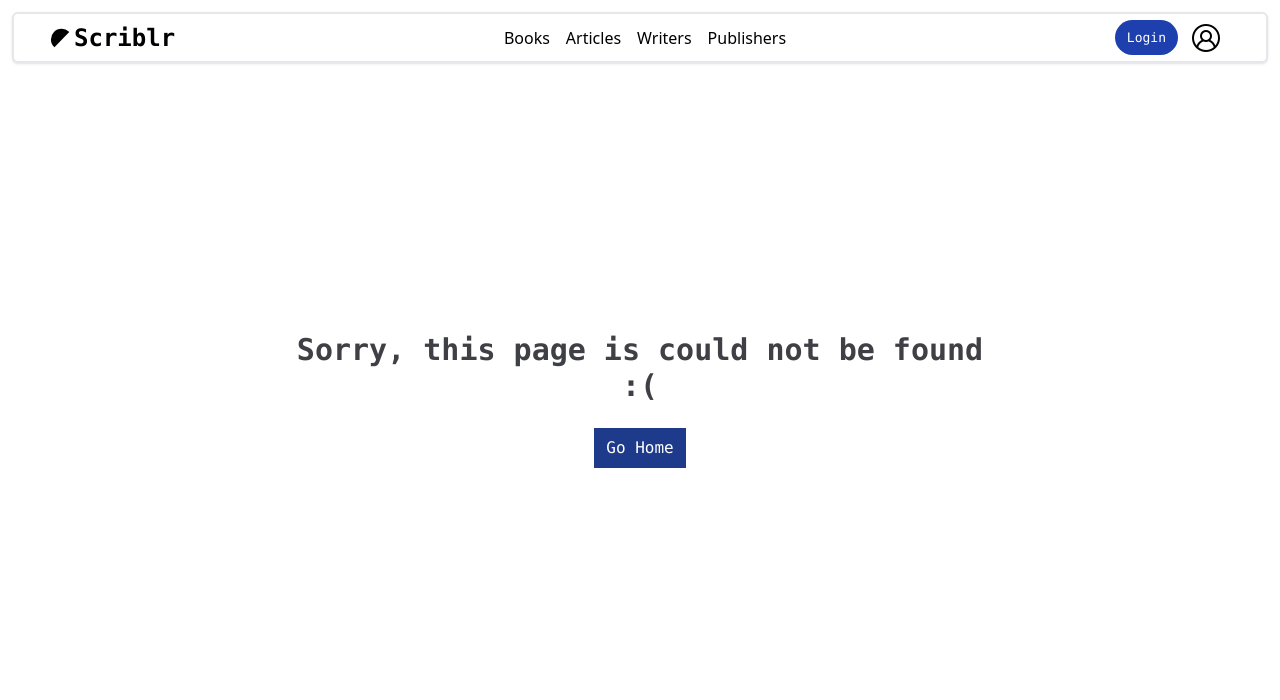
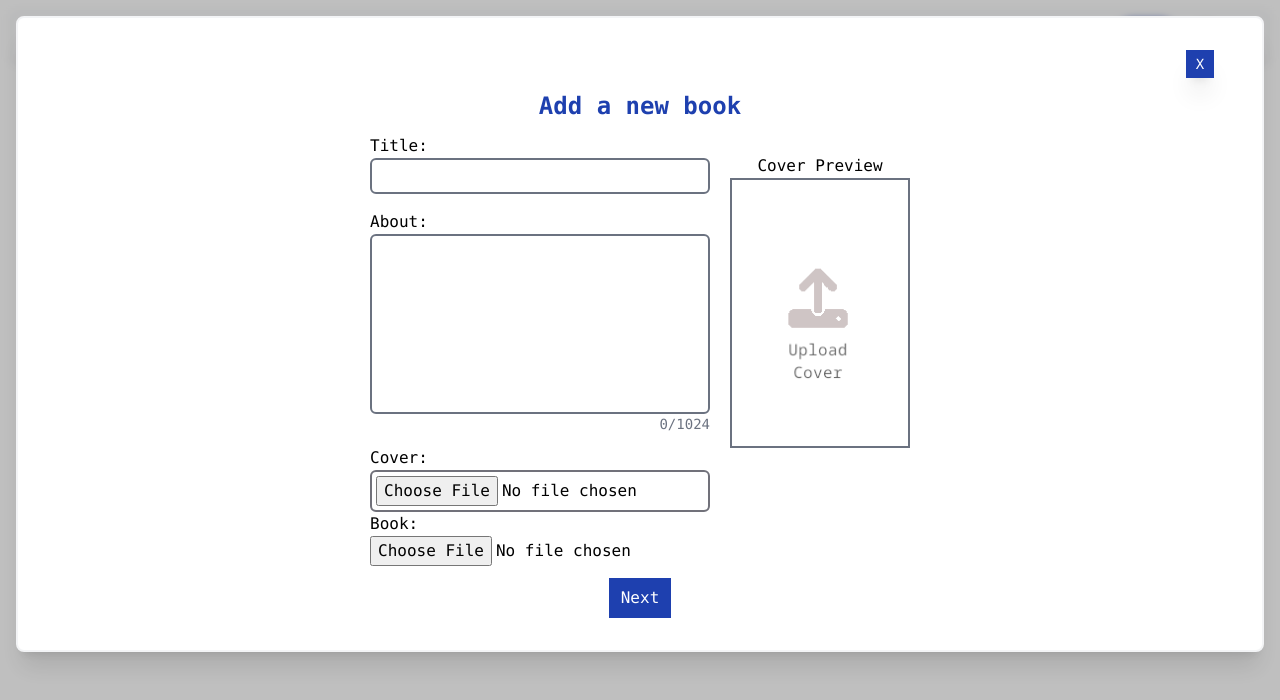
Before and after one commit to Kim-Tsok/scriblr-legacy, a React (Vite) app in the folder frontend/: page /create/books in a window 1280 px wide. Shown: the top 700 px of the page. Built offline with nearby package versions, Linux system fonts and the light colour scheme; no server answers.

Commit message:
Modified things

```diff
--- a/frontend/src/Pages/App.jsx
+++ b/frontend/src/Pages/App.jsx
@@ -61,6 +61,7 @@ export default function App() {
           <Route path="/termsofservice" element={<TermsOfService />} />
           <Route path="/:id/*" element={<NotFound />} />
           <Route path="/create" element={<CreateContent />} />
+          <Route path="/create/books" element={<ContentForm />} />
         </Routes>
       </Router>
     </>
--- a/frontend/src/components/ContentForm.jsx
+++ b/frontend/src/components/ContentForm.jsx
@@ -112,7 +112,7 @@ const ContentForm = () => {
   return (
     <>
       <form
-        className="w-screen h-screen items-center justify-center font-mono hidden z-50 fixed inset-0 bg-black backdrop-blur-sm bg-opacity-25"
+        className="w-screen h-screen items-center justify-center font-mono z-50 fixed inset-0 bg-black backdrop-blur-sm bg-opacity-25"
         id="form"
         onSubmit={handleFileSubmit}
       >
--- a/frontend/src/components/CreateContent.jsx
+++ b/frontend/src/components/CreateContent.jsx
@@ -36,6 +36,7 @@ const CreateContent = () => {
         </select>
         <Link
           className="w-[20rem] bg-slate-200 text-center p-4 rounded-lg m-3 text-xl font-semibold"
+          to="/create/books"
           onClick={handleClick}
         >
           Continue
```
